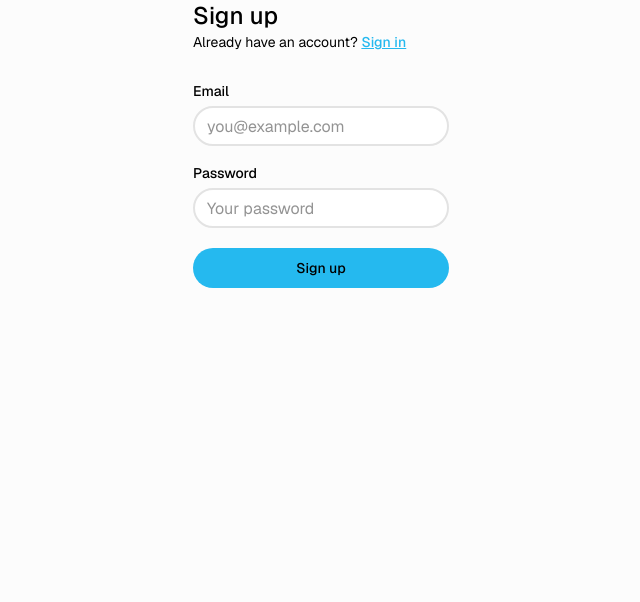
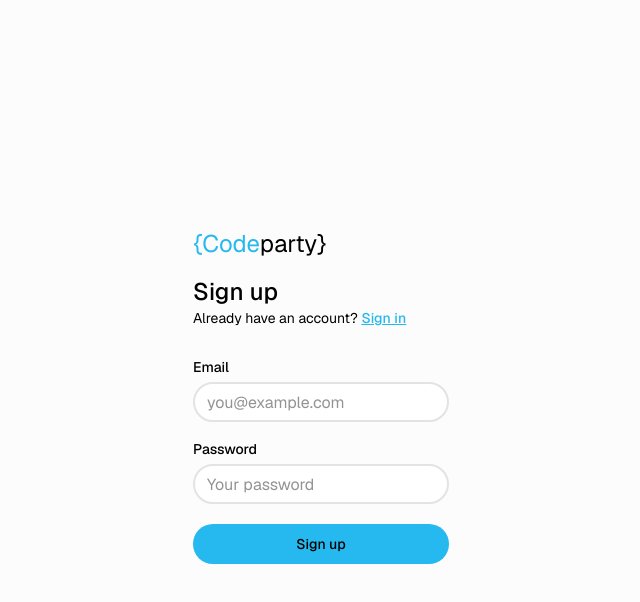
Before and after one commit to mariodev99/codeparty, a Next.js app: page /sign-up in a window 1280 px wide. Shown: the top 602 px of the page, without its empty margins (319-959 px from the left). Built offline with nearby package versions, Linux system fonts and the light colour scheme.

Commit message:
styles in sigin-signup page

```diff
--- a/app/(auth-pages)/layout.tsx
+++ b/app/(auth-pages)/layout.tsx
@@ -1,3 +1,5 @@
+import Logo from "@/components/Logo";
+
 export default async function Layout({
   children,
 }: {
--- a/app/(auth-pages)/sign-in/page.tsx
+++ b/app/(auth-pages)/sign-in/page.tsx
@@ -6,6 +6,7 @@ import { createClient } from "@/utils/supabase/server";
 import Link from "next/link";
 import { redirect } from "next/navigation";
 import { signInAction } from "@/modules/auth/actions";
+import Logo from "@/components/Logo";
 
 export default async function Login(props: { searchParams: Promise<Message> }) {
   const supabase = await createClient();
@@ -20,7 +21,9 @@ export default async function Login(props: { searchParams: Promise<Message> }) {
 
   const searchParams = await props.searchParams;
   return (
-    <form className="flex-1 flex flex-col min-w-64">
+    <form className="h-screen flex justify-center flex-col min-w-64">
+      <Logo className="text-2xl mb-4" />
+
       <h1 className="text-2xl font-medium">Sign in</h1>
       <p className="text-sm text-foreground">
         Don't have an account?{" "}
--- a/app/(auth-pages)/sign-up/page.tsx
+++ b/app/(auth-pages)/sign-up/page.tsx
@@ -5,6 +5,7 @@ import { Label } from "@/components/ui/label";
 import Link from "next/link";
 import { SmtpMessage } from "../smtp-message";
 import { signUpAction } from "@/modules/auth/actions";
+import Logo from "@/components/Logo";
 
 export default async function Signup(props: {
   searchParams: Promise<Message>;
@@ -20,7 +21,8 @@ export default async function Signup(props: {
 
   return (
     <>
-      <form className="flex flex-col min-w-64 max-w-64 mx-auto">
+      <form className="h-screen flex justify-center flex-col min-w-64">
+        <Logo className="text-2xl mb-4" />
         <h1 className="text-2xl font-medium">Sign up</h1>
         <p className="text-sm text text-foreground">
           Already have an account?{" "}
--- a/components/Logo.tsx
+++ b/components/Logo.tsx
@@ -1,14 +1,14 @@
-export default function Logo() {
+export default function Logo(props: any) {
   return (
-    <>
-      <div className="hidden lg:block text-xl text-foreground">
+    <div className="text-xl" {...props}>
+      <div className="hidden lg:block  text-foreground">
         <span className="text-primary">{"{Code"}</span>
         {"party}"}
       </div>
-      <div className="block lg:hidden text-xl text-primary">
+      <div className="block lg:hidden text-primary">
         <span className="text-primary">{"{"}</span>
         {"}"}
       </div>
-    </>
+    </div>
   );
 }
```
